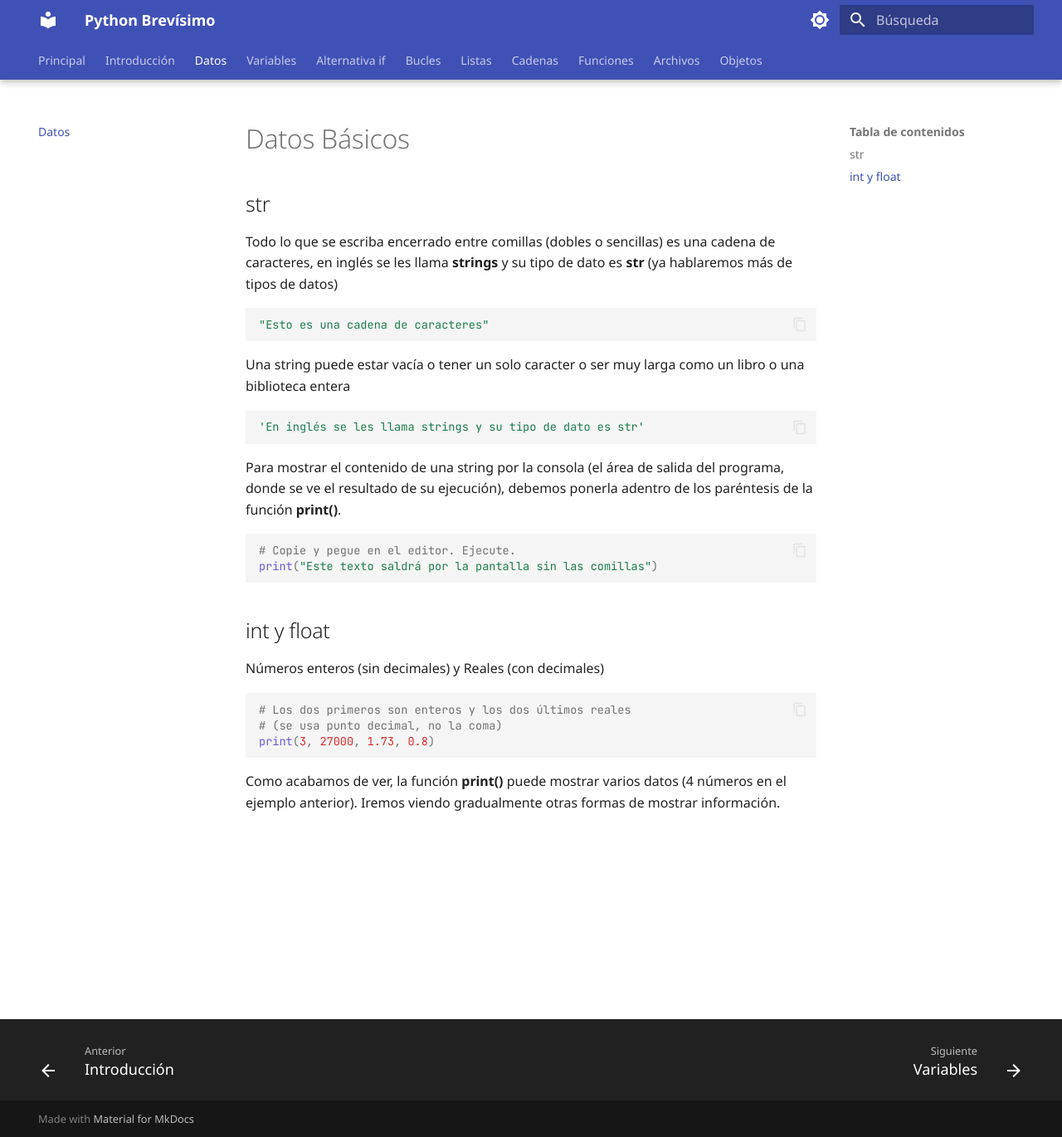
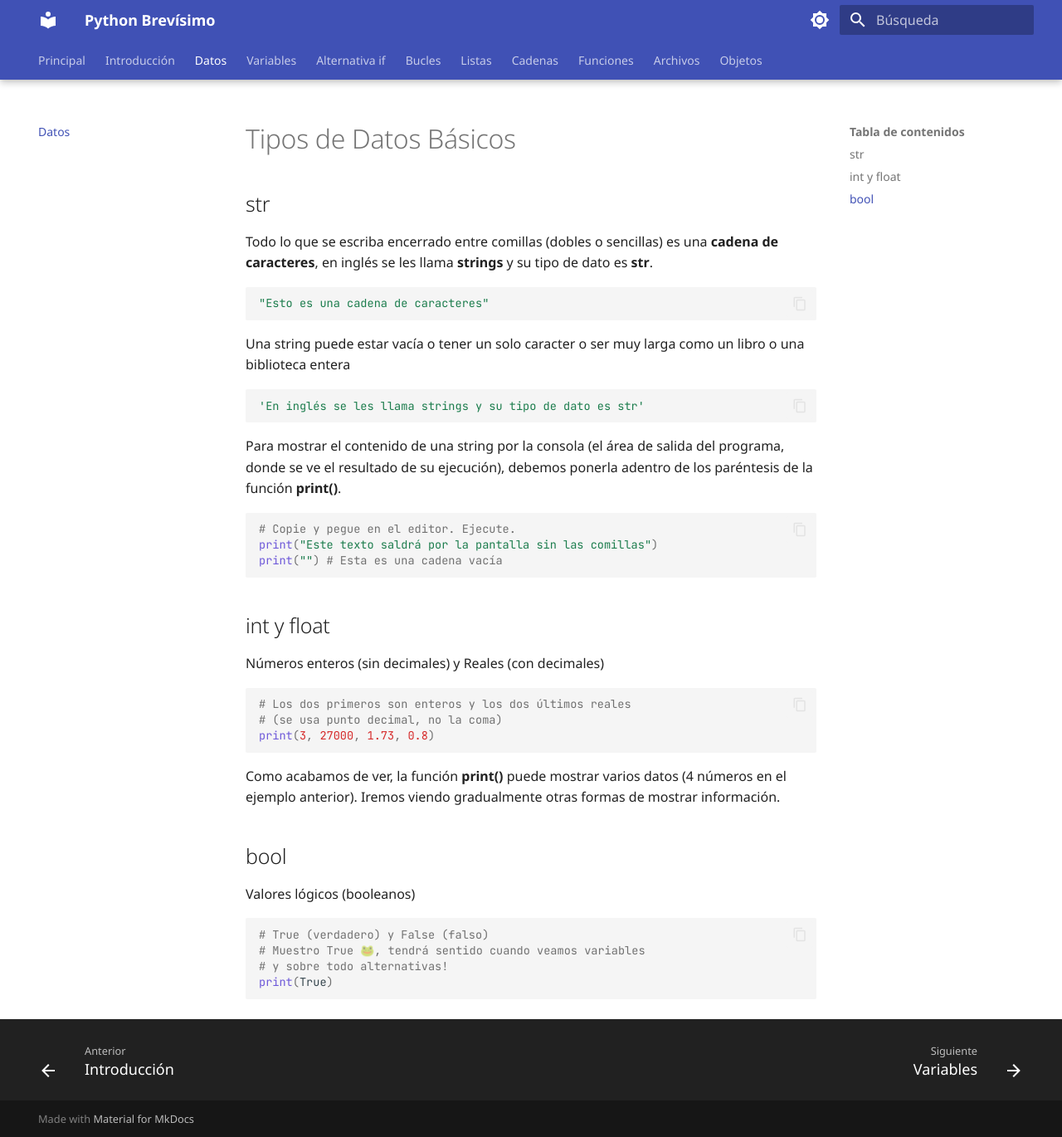
Before and after one commit to pablokan/python_brevisimo, an MkDocs documentation site: the page built from docs/datos.md, in a window 1280 px wide and 1370 px high. Shown: the whole window at 83% size. Built offline with MkDocs 1.6.1 and Material for MkDocs 9.7.7, drawn with Linux system fonts in a browser that asks for light colours.

Commit message:
fix imgs

````diff
--- a/docs/datos.md
+++ b/docs/datos.md
@@ -1,7 +1,7 @@
-# Datos Básicos
+# Tipos de Datos Básicos
 
 ## str
-Todo lo que se escriba encerrado entre comillas (dobles o sencillas) es una cadena de caracteres, en inglés se les llama **strings** y su tipo de dato es **str** (ya hablaremos más de tipos de datos)
+Todo lo que se escriba encerrado entre comillas (dobles o sencillas) es una **cadena de caracteres**, en inglés se les llama **strings** y su tipo de dato es **str**.
 ```py
 "Esto es una cadena de caracteres"
 ```
@@ -15,6 +15,7 @@ Para mostrar el contenido de una string por la consola (el área de salida del p
 ```py
 # Copie y pegue en el editor. Ejecute.
 print("Este texto saldrá por la pantalla sin las comillas")
+print("") # Esta es una cadena vacía
 ```
 
 
@@ -28,3 +29,13 @@ print(3, 27000, 1.73, 0.8)
 ```
 
 Como acabamos de ver, la función **print()** puede mostrar varios datos (4 números en el ejemplo anterior). Iremos viendo gradualmente otras formas de mostrar información.
+
+## bool
+Valores lógicos (booleanos)
+
+```py
+# True (verdadero) y False (falso)
+# Muestro True 🐸, tendrá sentido cuando veamos variables
+# y sobre todo alternativas!
+print(True)
+```
````
Also changed, not shown: docs/index.md (+3 -3 lines), docs/intro.md (+1 -1 lines), docs/objetos.md (+2 -2 lines), docs/img/exec_hola_mundo.png, docs/img/home_dir.png, docs/img/home_dir_terminal.png.
